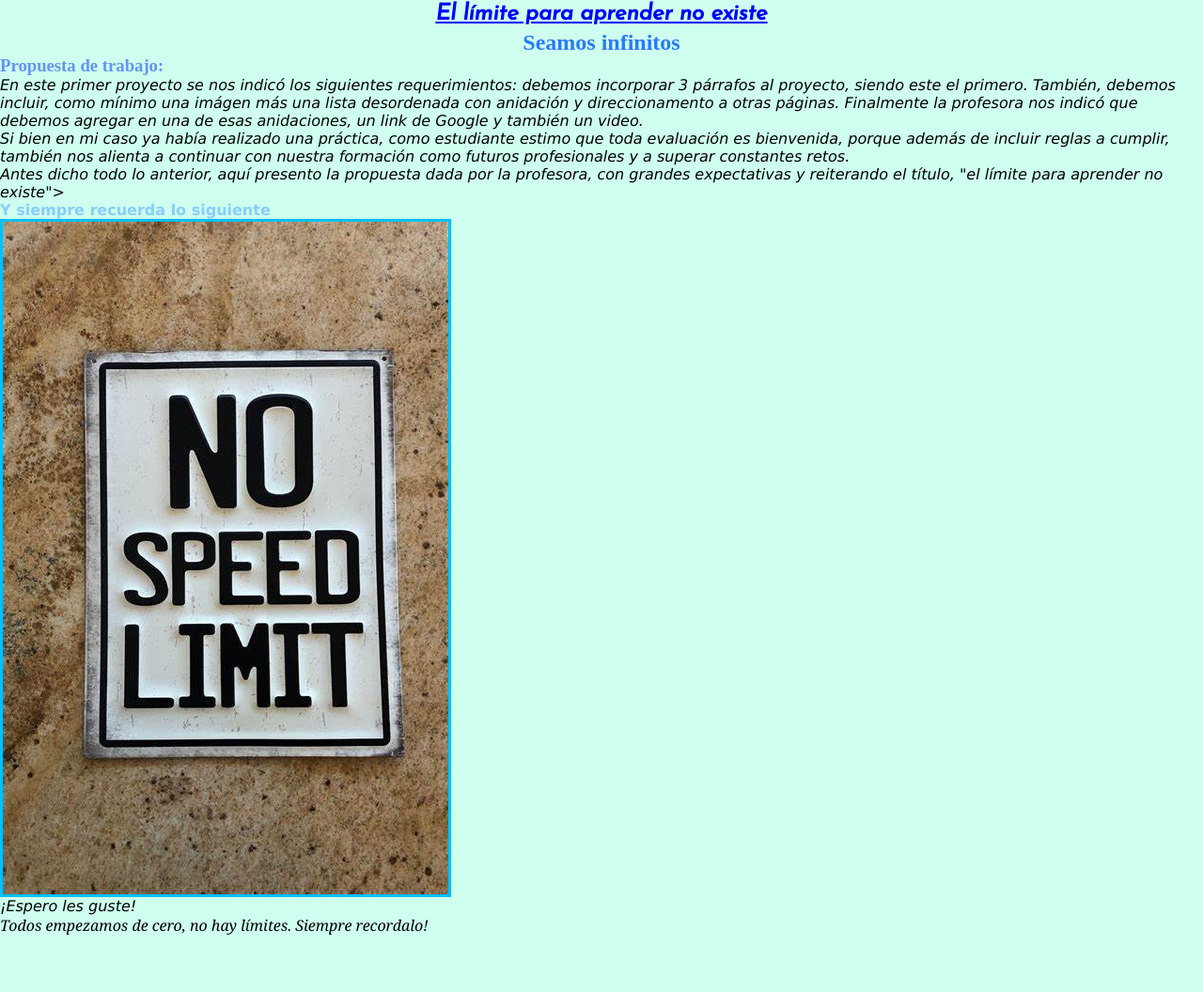
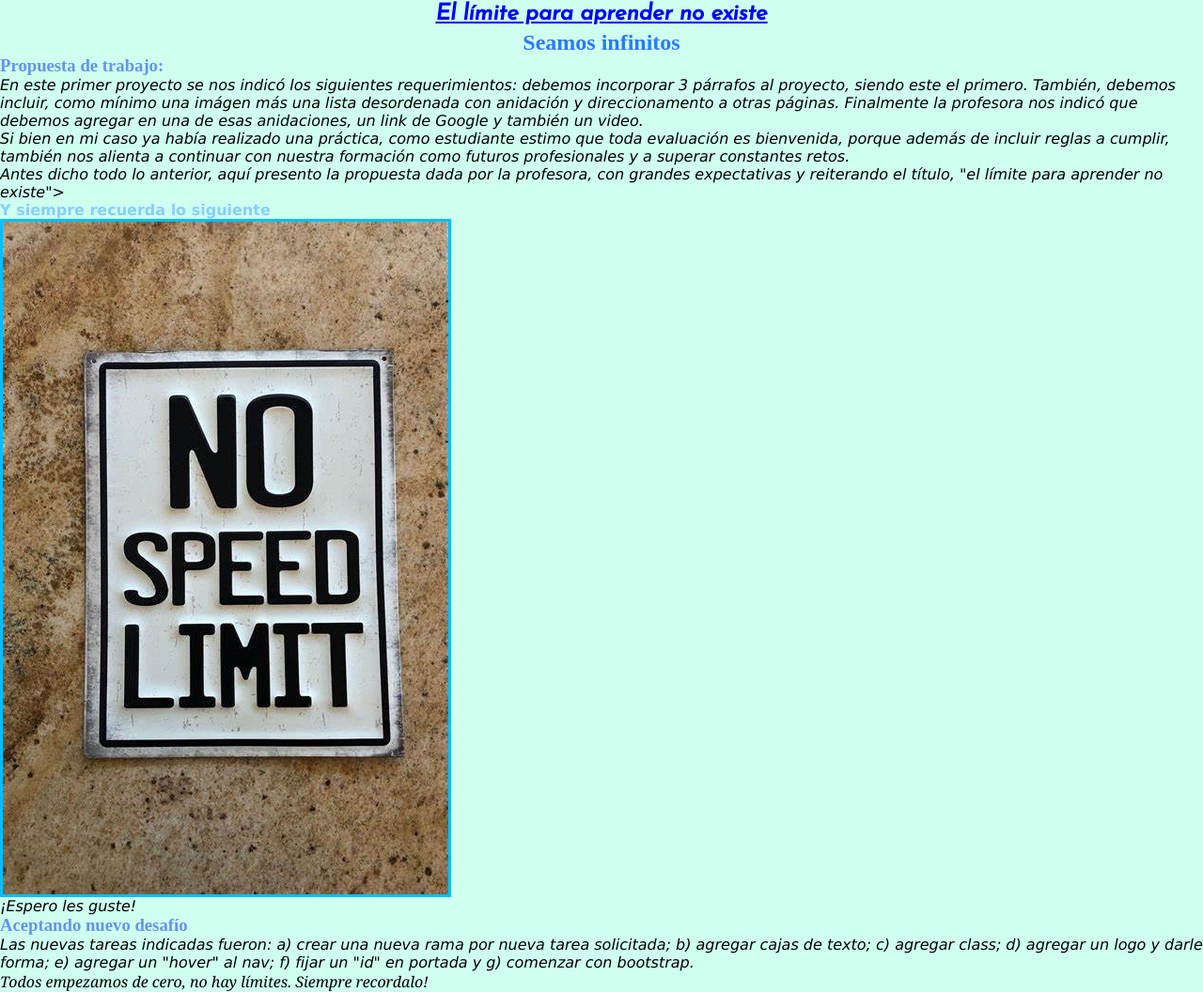
Before and after one commit to DaianaBaldovi/Proyecto, a plain HTML site: page index.html in a window 1280 px wide. Shown: the part 112-1168 px from the top of the page at 94% size. Before the commit the page ends 1108 px from the top, so only its background shows below. Drawn offline with Linux system fonts and the light colour scheme.

Commit message:
nuevo_desafio

```diff
--- a/index.html
+++ b/index.html
@@ -15,7 +15,7 @@
     <div class="caja1">
     <nav>
     <ul class="horizontal">
-        <li><a href="pages/el_enlace_de_google.html">El enlace de Google</a></li>
+       <li><a href="pages/el_enlace_de_google.html">El enlace de Google</a></li>
        <li><a href="pages/el_infinito_video.html">El infinito video</a></li>
        <li><a href="pages/formulario_obligatorio.html">Formulario Obligatorio</a></li>
     </ul>
@@ -49,6 +49,13 @@
 <img src="img/no_limite.jpg" alt="No no_limite">
 <p>¡Espero les guste!</p>
 
+<section id="nuevo_desafio" class="nuevo_desafio">
+<h3>Aceptando nuevo desafío</h3>
+</section>
+
+<p>Las nuevas tareas indicadas fueron: a) crear una nueva rama por nueva tarea solicitada; b) agregar cajas de texto; c) agregar class;
+    d) agregar un logo y darle forma; e) agregar un "hover" al nav; f) fijar un "id" en portada y g) comenzar con bootstrap.
+</p>
 
 </body>
 
```
